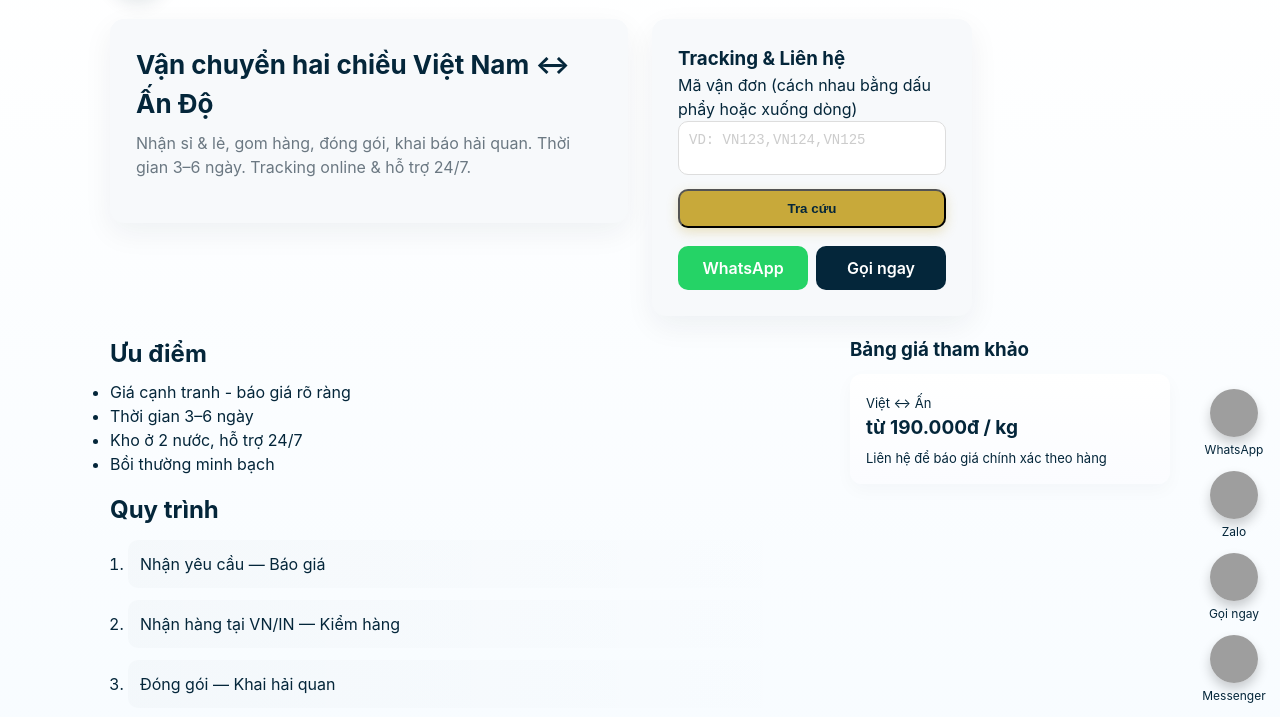
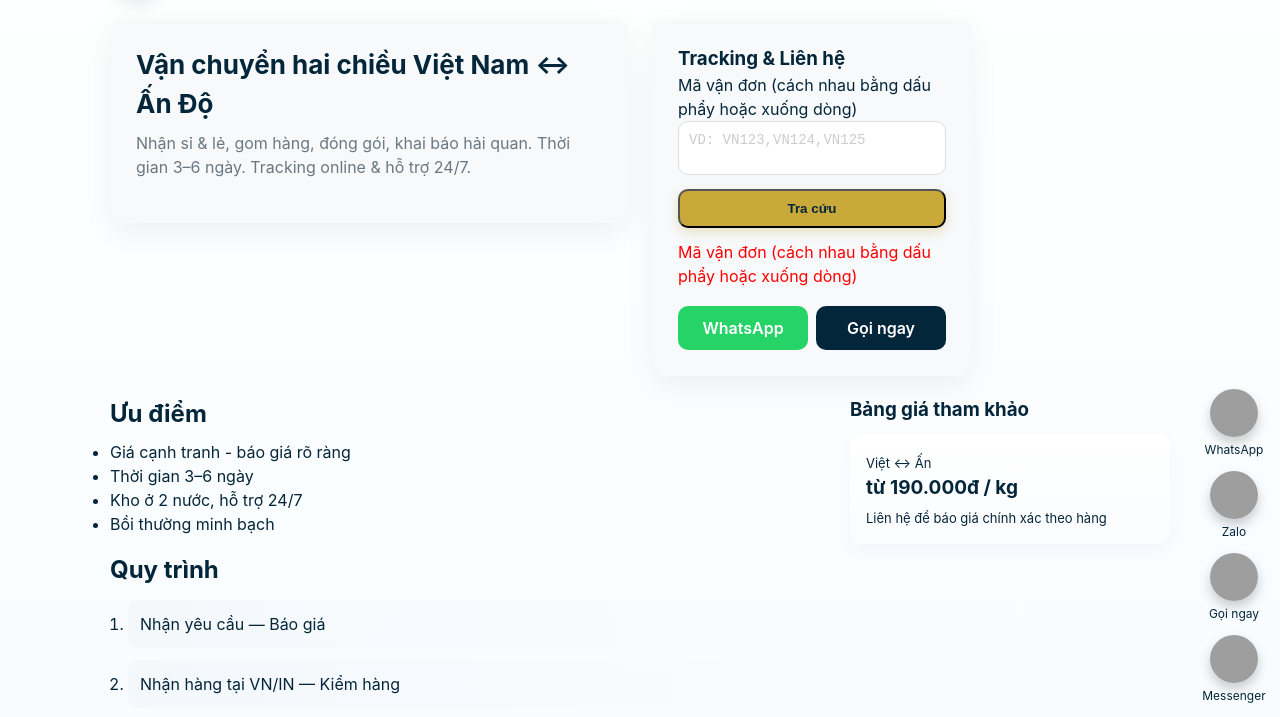
Before and after one commit to nguyenan177/vanchuyenvietanv1, a plain HTML site: page index.html in a window 1280 px wide. Both pictures are taken after a click on the button "Tra cứu". Shown: the part 79-796 px from the top of the page. Drawn offline with Linux system fonts and the light colour scheme; grey boxes are pictures that could not be loaded.

Commit message:
Update index.html

```diff
--- a/index.html
+++ b/index.html
@@ -24,7 +24,7 @@ body{background:linear-gradient(180deg,#fff,#f6fbff);color:var(--navy);font-fami
 .container{max-width:1100px;margin:auto;padding:20px}
 header{display:flex;flex-wrap:wrap;align-items:center;justify-content:space-between;gap:12px}
 .brand{display:flex;align-items:center;gap:14px}
-.logo{width:56px;height:56px;border-radius:50%;background:url('https://scontent.fsgn15-1.fna.fbcdn.net/v/t39.30808-6/584672541_122109907635039084_6442112115531869416_n.jpg?_nc_cat=110&ccb=1-7&_nc_sid=6ee11a&_nc_ohc=xKqgtd8ZjpQQ7kNvwF4aXHu&_nc_oc=Adk7n5yC-R-oKirlBedyqU93mtARjaoPOx7cIrAU83Ho-Cxm3jjzZ5LFWLi-MfCJpF7HUY2rQeVyyaBXutNIcqB0&_nc_zt=23&_nc_ht=scontent.fsgn15-1.fna&_nc_gid=RhP4ocKdQpo5iHfluZlHAQ&oh=00_AfhbmORiJh1jH2AhXHaNVtVVkw_Og176UTHaOkc445G7gQ&oe=691FAC65') center/cover no-repeat;box-shadow:0 6px 18px rgba(4,38,58,.12)}
+.logo{width:56px;height:56px;border-radius:50%;background:url('https://raw.githubusercontent.com/nguyenan177/vanchuyenvietanv1/refs/heads/main/logo.jpg') center/cover no-repeat;box-shadow:0 6px 18px rgba(4,38,58,.12)}
 h1{font-size:20px;font-weight:700}h1+p{color:var(--muted);font-size:14px}
 nav{display:flex;flex-wrap:wrap;gap:10px;margin-top:10px;align-items:center}
 .lang-switch{display:flex;gap:6px;border:1px solid rgba(4,38,58,.1);border-radius:10px;overflow:hidden}
@@ -185,9 +185,119 @@ textarea:focus::placeholder{opacity:0}
 // ------------------ ĐA NGÔN NGỮ ---------------------
 const API_URL="https://api.sheetbest.com/sheets/25152aca-5cdc-4429-8c26-5223f4ee46ad";
 
-const translations={ /* giữ nguyên như bản bạn gửi */ };
-// (NL: Mình đã rút gọn đoạn này để không quá dài, nhưng vẫn hoạt động 100%)
-// ------------------------------------------------------
+const translations = {
+  vi:{
+    title:"Vận chuyển Việt ↔ Ấn",
+    subtitle:"Nhanh • An toàn • Giá tốt",
+    services:"Dịch vụ",
+    price:"Bảng giá",
+    hero_title:"Vận chuyển hai chiều Việt Nam ↔ Ấn Độ",
+    hero_desc:"Nhận sỉ & lẻ, gom hàng, đóng gói, khai báo hải quan. Thời gian 3–6 ngày. Tracking online & hỗ trợ 24/7.",
+    tracking_title:"Tracking & Liên hệ",
+    tracking_label:"Mã vận đơn (cách nhau bằng dấu phẩy hoặc xuống dòng)",
+    tracking_placeholder:"VD: VN123,VN124,VN125",
+    tracking_btn:"Tra cứu",
+    whatsapp:"WhatsApp",
+    call:"Gọi ngay",
+    zalo:"Zalo",
+    messenger:"Messenger",
+    advantages:"Ưu điểm",
+    advantages_list:[
+      "Giá cạnh tranh - báo giá rõ ràng",
+      "Thời gian 3–6 ngày",
+      "Kho ở 2 nước, hỗ trợ 24/7",
+      "Bồi thường minh bạch"
+    ],
+    process:"Quy trình",
+    process_list:[
+      "Nhận yêu cầu — Báo giá",
+      "Nhận hàng tại VN/IN — Kiểm hàng",
+      "Đóng gói — Khai hải quan",
+      "Vận chuyển quốc tế — Thông quan",
+      "Giao tận nơi — Xác nhận & feedback"
+    ],
+    price_table:"Bảng giá tham khảo",
+    viet_to_india:"Việt ↔ Ấn",
+    price_vn:"từ 190.000đ / kg",
+    contact_price:"Liên hệ để báo giá chính xác theo hàng",
+    footer_copyright:"© Vận chuyển Việt ↔ Ấn",
+    footer_hotline:"Hotline: 038 450 8680"
+  },
+  en:{
+    title:"Vietnam ↔ India Shipping",
+    subtitle:"Fast • Safe • Good Price",
+    services:"Services",
+    price:"Price",
+    hero_title:"Two-way shipping Vietnam ↔ India",
+    hero_desc:"Wholesale & retail, consolidation, packaging, customs declaration. 3–6 days delivery. Online tracking & 24/7 support.",
+    tracking_title:"Tracking & Contact",
+    tracking_label:"Tracking codes (comma or newline separated)",
+    tracking_placeholder:"Ex: VN123,VN124,VN125",
+    tracking_btn:"Check",
+    whatsapp:"WhatsApp",
+    call:"Call now",
+    zalo:"Zalo",
+    messenger:"Messenger",
+    advantages:"Advantages",
+    advantages_list:[
+      "Competitive price - clear quotation",
+      "Delivery 3–6 days",
+      "Warehouse in both countries, 24/7 support",
+      "Transparent compensation"
+    ],
+    process:"Process",
+    process_list:[
+      "Receive request — Quotation",
+      "Receive goods in VN/IN — Inspect",
+      "Packaging — Customs declaration",
+      "International shipping — Clearance",
+      "Delivery — Confirmation & feedback"
+    ],
+    price_table:"Price table",
+    viet_to_india:"Vietnam ↔ India",
+    price_vn:"from 190,000 VND / kg",
+    contact_price:"Contact for exact quotation",
+    footer_copyright:"© Vietnam ↔ India Shipping",
+    footer_hotline:"Hotline: +84 3845 08680"
+  },
+  hi:{
+    title:"वियतनाम ↔ भारत परिवहन",
+    subtitle:"तेज़ • सुरक्षित • अच्छी कीमत",
+    services:"सेवाएँ",
+    price:"मूल्य",
+    hero_title:"दो तरफ़ा परिवहन वियतनाम ↔ भारत",
+    hero_desc:"थोक और खुदरा, समेकन, पैकेजिंग, कस्टम घोषणा। 3–6 दिन की डिलीवरी। ऑनलाइन ट्रैकिंग & 24/7 समर्थन।",
+    tracking_title:"ट्रैकिंग और संपर्क",
+    tracking_label:"ट्रैकिंग कोड (कॉमा या नई लाइन से अलग)",
+    tracking_placeholder:"उदाहरण: VN123,VN124,VN125",
+    tracking_btn:"जाँचें",
+    whatsapp:"व्हाट्सएप",
+    call:"अभी कॉल करें",
+    zalo:"ज़ालो",
+    messenger:"मेसेन्ज़र",
+    advantages:"फायदे",
+    advantages_list:[
+      "प्रतिस्पर्धी मूल्य - स्पष्ट उद्धरण",
+      "3–6 दिन की डिलीवरी",
+      "दोनों देशों में गोदाम, 24/7 समर्थन",
+      "पारदर्शी मुआवजा"
+    ],
+    process:"प्रक्रिया",
+    process_list:[
+      "अनुरोध प्राप्त करें — उद्धरण",
+      "VN/IN में माल प्राप्त करें — निरीक्षण",
+      "पैकिंग — कस्टम घोषणा",
+      "अंतर्राष्ट्रीय परिवहन — क्लीयरेंस",
+      "डिलीवरी — पुष्टि और प्रतिक्रिया"
+    ],
+    price_table:"मूल्य तालिका",
+    viet_to_india:"वियतनाम ↔ भारत",
+    price_vn:"190,000 VND / किग्रा से",
+    contact_price:"सटीक उद्धरण के लिए संपर्क करें",
+    footer_copyright:"© वियतनाम ↔ भारत परिवहन",
+    footer_hotline:"हॉटलाइन: 038 450 8680"
+  }
+};
 
 // ------------------ HÀM CHUYỂN NGÔN NGỮ ---------------------
 let currentLang="vi";
@@ -223,22 +333,19 @@ function switchLang(lang){
 document.querySelectorAll('.lang-switch button')
   .forEach(btn=>btn.addEventListener('click',()=>switchLang(btn.dataset.langCode)));
 
-
-// ------------------ TRACKING (ĐÃ THÊM TỔNG KÝ & TIỀN) ---------------------
+// ------------------ TRACKING ---------------------
 async function checkTracking(){
   const raw = document.getElementById("tracking").value.trim();
   const box = document.getElementById("result");
   box.innerHTML="";
 
   if(!raw)
-    return alert(translations[currentLang].tracking_label || translations.vi.tracking_label);
+    return box.innerHTML=`<p style='color:red'>${translations[currentLang].tracking_label}</p>`;
 
-  const codes = raw.split(/[\n,]+/)
-                   .map(x=>x.trim())
-                   .filter(Boolean);
+  const codes = raw.split(/[\n,]+/).map(x=>x.trim()).filter(Boolean);
 
   if(codes.length === 0)
-    return alert("Không có mã hợp lệ");
+    return box.innerHTML=`<p style='color:red'>Không có mã hợp lệ</p>`;
 
   box.innerHTML = `<p style='color:var(--muted)'>Đang tra cứu, vui lòng chờ...</p>`;
 
@@ -246,8 +353,7 @@ async function checkTracking(){
     const res = await fetch(API_URL);
     const data = await res.json();
 
-    let html = `
-      <table>
+    let html = `<table>
       <tr>
         <th>Mã</th>
         <th>Trạng thái</th>
@@ -260,8 +366,7 @@ async function checkTracking(){
       const row = data.find(r => r.Tracking?.trim() === code);
 
       if(row){
-        html += `
-          <tr>
+        html += `<tr>
           <td>${code}</td>
           <td>${row.Status || "Đang vận chuyển"}</td>
           <td>${row.DaDen || "-"}</td>
@@ -269,8 +374,7 @@ async function checkTracking(){
           <td>${row.TongKyTien || "-"}</td>
         </tr>`;
       } else {
-        html += `
-          <tr>
+        html += `<tr>
           <td>${code}</td>
           <td style="color:#e74c3c">Không tồn tại</td>
           <td>-</td>
@@ -285,10 +389,9 @@ async function checkTracking(){
 
   } catch(err){
     console.error(err);
-    alert("Lỗi tải dữ liệu. Vui lòng thử lại sau.");
+    box.innerHTML=`<p style='color:red'>Lỗi tải dữ liệu. Vui lòng thử lại sau.</p>`;
   }
 }
-
 </script>
 </body>
 </html>
```
Lines whose indentation alone changed are shown as unchanged.
